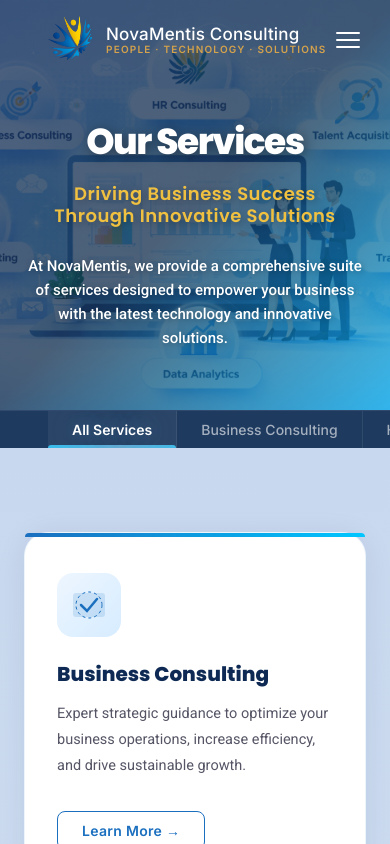
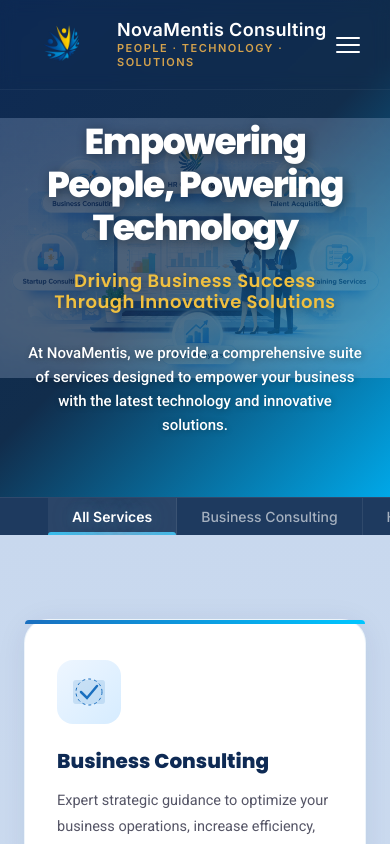
Before and after one commit to sharmamilu/nova-mentis-consulting, a React (Vite) app: page / in a window 390 px wide. Shown: the top 844 px of the page. Built offline with nearby package versions, Linux system fonts and the light colour scheme.

Commit message:
feat: implement responsive HeroSection and interactive Navbar components with global theme variables

```diff
--- a/src/components/HeroSection/HeroSection.css
+++ b/src/components/HeroSection/HeroSection.css
@@ -11,16 +11,26 @@
 
 .hero-bg {
   position: absolute;
+  top: 0;
   right: 0;
-  top: 0;
   bottom: 0;
   width: 50%;
   background-image: url("/hero.png");
-  background-size: cover;
-  background-position: center right;
-  opacity: 0.85;
-  mask-image: linear-gradient(to right, transparent 0%, black 10%);
-  -webkit-mask-image: linear-gradient(to right, transparent 0%, black 20%);
+  background-size: contain;
+  background-repeat: no-repeat;
+  background-position: right center;
+  opacity: 0.9;
+  mask-image: linear-gradient(to right, transparent, black 40%);
+  -webkit-mask-image: linear-gradient(to right, transparent, black 40%);
+  z-index: 1;
+}
+
+@media (max-width: 1100px) {
+  .hero-bg {
+    width: 60%;
+    opacity: 0.6;
+    mask-image: linear-gradient(to right, transparent, black 60%);
+  }
 }
 
 .hero-container {
@@ -30,7 +40,15 @@
   width: 100%;
   margin: 0 auto;
   display: grid;
-  grid-template-columns: minmax(300px, 550px) 1fr;
+  grid-template-columns: 550px 1fr; /* Force asymmetric split for desktop */
+  gap: 64px;
+}
+
+@media (max-width: 1100px) {
+  .hero-container {
+    grid-template-columns: 1fr 1fr; /* Adaptive split for tablets */
+    gap: 32px;
+  }
 }
 
 .hero-content {
--- a/src/components/HeroSection/HeroSection.jsx
+++ b/src/components/HeroSection/HeroSection.jsx
@@ -8,7 +8,7 @@
     {/* Hero Content Container */}
     <div className="hero-container">
       <div className="hero-content">
-        <h1 className="hero-title">Our Services</h1>
+        <h1 className="hero-title">Empowering People, Powering Technology</h1>
 
         <h2 className="hero-subtitle">
           Driving Business Success
--- a/src/components/Navbar/Navbar.jsx
+++ b/src/components/Navbar/Navbar.jsx
@@ -80,7 +80,7 @@
           <img
             src="/logo.png"
             alt="NovaMentis Logo"
-            style={{ width: "100px", height: "100px", objectFit: "contain" }}
+            className="brand-logo-img"
           />
         </div>
         <div>
--- a/src/styles/global.css
+++ b/src/styles/global.css
@@ -78,22 +78,26 @@
   top: 0;
   left: 0;
   right: 0;
-  height: 80px;
+  height: 90px;
   display: flex;
   align-items: center;
   justify-content: space-between;
-  padding: 0 48px;
+  padding: 0 4%;
   z-index: 1000;
-  transition: all 0.4s cubic-bezier(0.4, 0, 0.2, 1);
-  background: transparent;
+  transition: all 0.5s cubic-bezier(0.4, 0, 0.2, 1);
+  background: rgba(14, 42, 84, 0.05);
+  backdrop-filter: blur(8px);
+  -webkit-backdrop-filter: blur(8px);
+  border-bottom: 1px solid rgba(255, 255, 255, 0.05);
 }
 
 .navbar.scrolled {
-  height: 70px;
+  height: 75px;
   background: rgba(14, 42, 84, 0.85);
-  backdrop-filter: blur(12px);
-  -webkit-backdrop-filter: blur(12px);
-  box-shadow: 0 4px 20px rgba(0, 0, 0, 0.15);
+  backdrop-filter: blur(16px);
+  -webkit-backdrop-filter: blur(16px);
+  box-shadow: 0 4px 30px rgba(0, 0, 0, 0.2);
+  border-bottom: 1px solid rgba(255, 255, 255, 0.1);
 }
 
 .nav-link {
@@ -136,9 +140,9 @@
 .services-dropdown {
   position: absolute;
   top: 100%;
-  right: 38px;
-  width: 1200px;
-  max-width: calc(100vw - 96px);
+  right: 2%;
+  width: 95vw;
+  max-width: 1200px;
   background: rgba(14, 42, 84, 0.94);
   backdrop-filter: blur(14px);
   -webkit-backdrop-filter: blur(14px);
@@ -228,32 +232,36 @@
 .nav-logo-container {
   display: flex;
   align-items: center;
-  gap: 0;
+  gap: 12px;
 }
 
 .nav-logo-icon {
-  width: auto;
-  height: 50px; /* Reduced from 100px to maintain proportion */
   display: flex;
   align-items: center;
   justify-content: center;
-  margin-right: -18px; /* Pull text closer */
+}
+
+.brand-logo-img {
+  height: 54px; /* Optimal size for the nav bar */
+  width: auto;
+  object-fit: contain;
 }
 
 .nav-brand-name {
   color: #fff;
-  font-weight: 500;
-  font-size: 17px;
+  font-weight: 600;
+  font-size: 18px;
   line-height: 1.1;
-  letter-spacing: 0.2px;
+  letter-spacing: 0.3px;
 }
 
 .nav-brand-tagline {
   color: #d4a24c;
-  font-size: 10px;
+  font-size: 11px;
   font-weight: 600;
-  letter-spacing: 1.2px;
+  letter-spacing: 1.5px;
   text-transform: uppercase;
+  margin-top: 2px;
 }
 
 /* ── Tabs ── */
```
